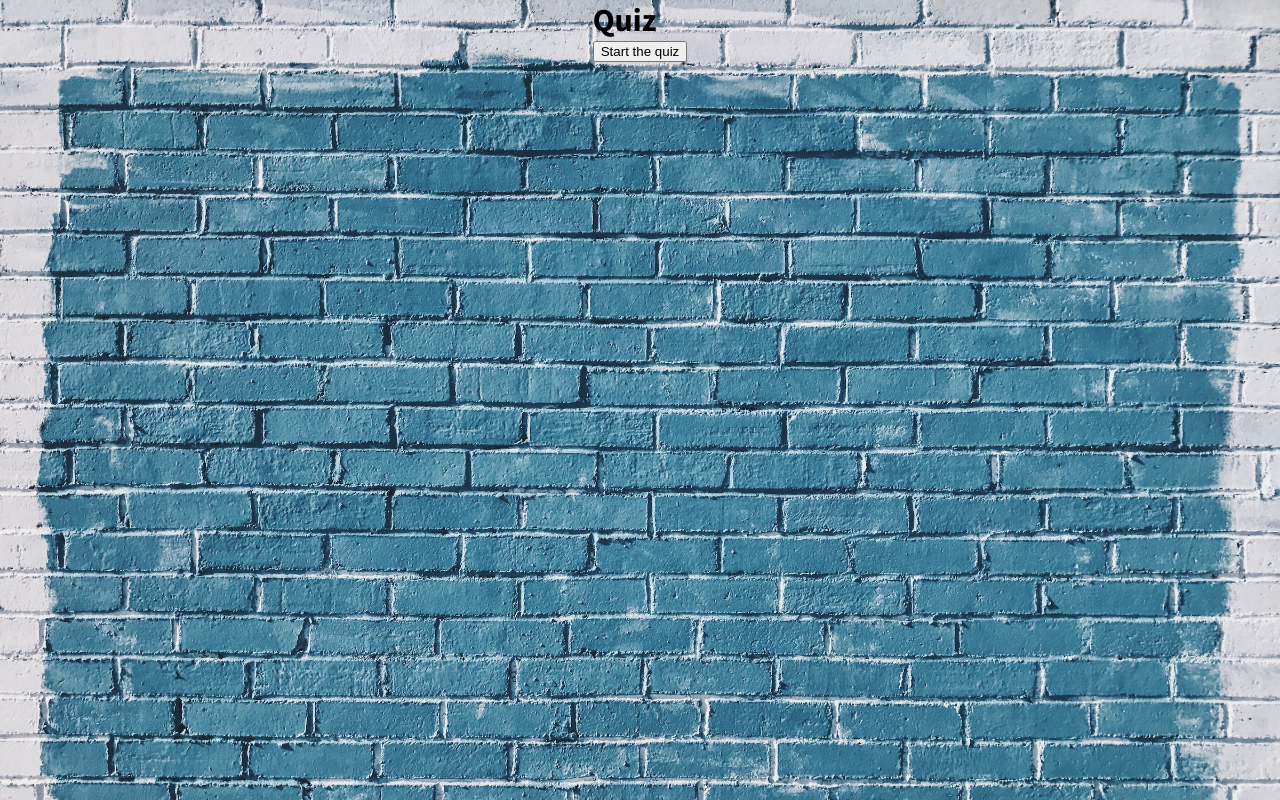
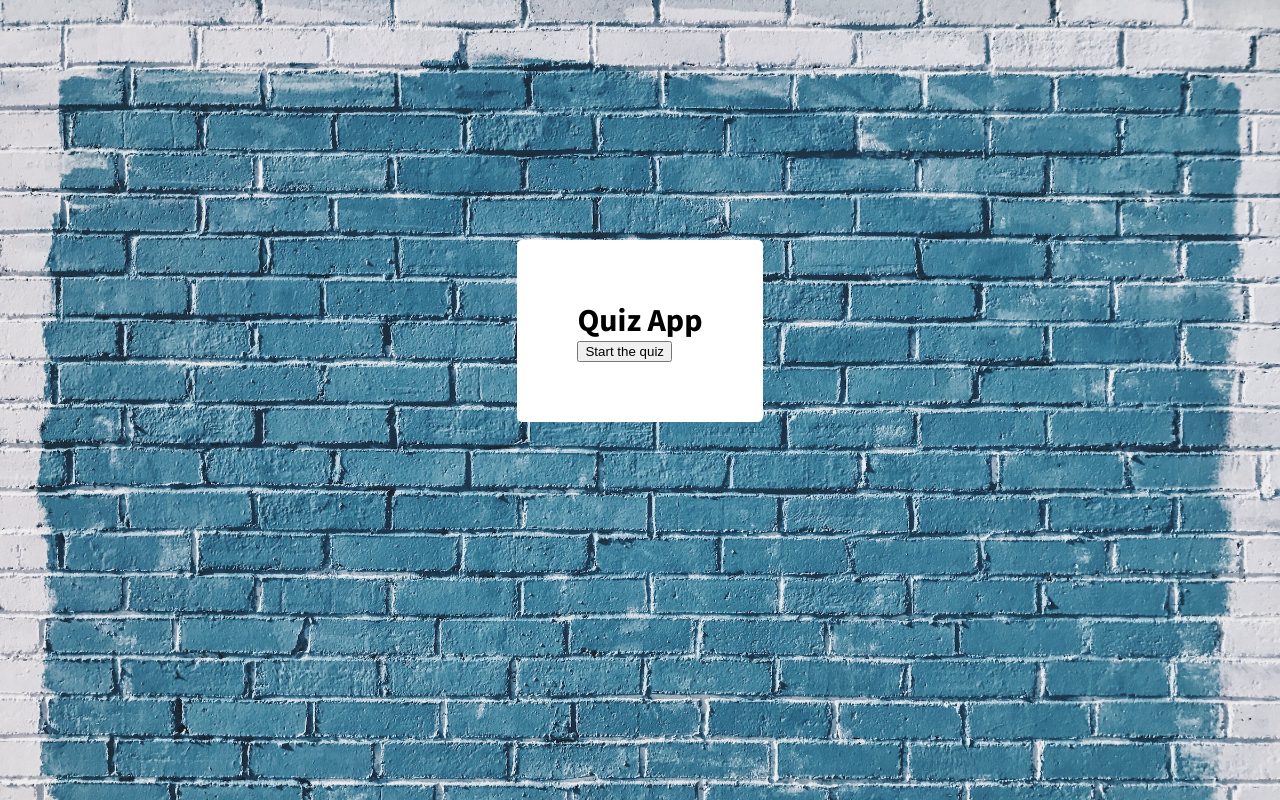
Before and after one commit to Alicino88/React-TypeScript-quiz-app, a React (Create React App) app: page / in a window 1280 px wide. Built offline with nearby package versions, Linux system fonts and the light colour scheme.

Commit message:
Added QuizContainer.tsx

```diff
--- a/src/App.tsx
+++ b/src/App.tsx
@@ -1,6 +1,9 @@
 import React, { useState } from "react";
+//components
 import QuestionCard from "./Components/QuestionCard";
 import ScoreModal from "./Components/ScoreModal";
+import QuizContainer from "./Components/QuizContainer";
+//functions and types
 import { fetchQuizQuestions } from "./API";
 import { QuestionState, Difficulty } from "./API";
 
@@ -82,8 +85,8 @@ function App() {
   };
 
   return (
-    <div className="App">
-      <h1>Quiz</h1>
+    <QuizContainer>
+      <h1>Quiz App</h1>
       {gameOver && (
         <button className="start" onClick={startQuiz}>
           Start the quiz
@@ -123,7 +126,7 @@ function App() {
           endGame={closeScoreModal}
         />
       )}
-    </div>
+    </QuizContainer>
   );
 }
 
--- /dev/null
+++ b/src/Components/QuizContainer.tsx
@@ -0,0 +1,18 @@
+import styled from "styled-components";
+
+const StyledDiv = styled.div`
+  background-color: white;
+  padding: 60px;
+  margin-top: 30vh;
+  border-radius: 5px;
+`;
+
+type Props = {
+  children: React.ReactNode;
+};
+
+const QuizContainer: React.FC<Props> = (props) => {
+  return <StyledDiv>{props.children}</StyledDiv>;
+};
+
+export default QuizContainer;
```
